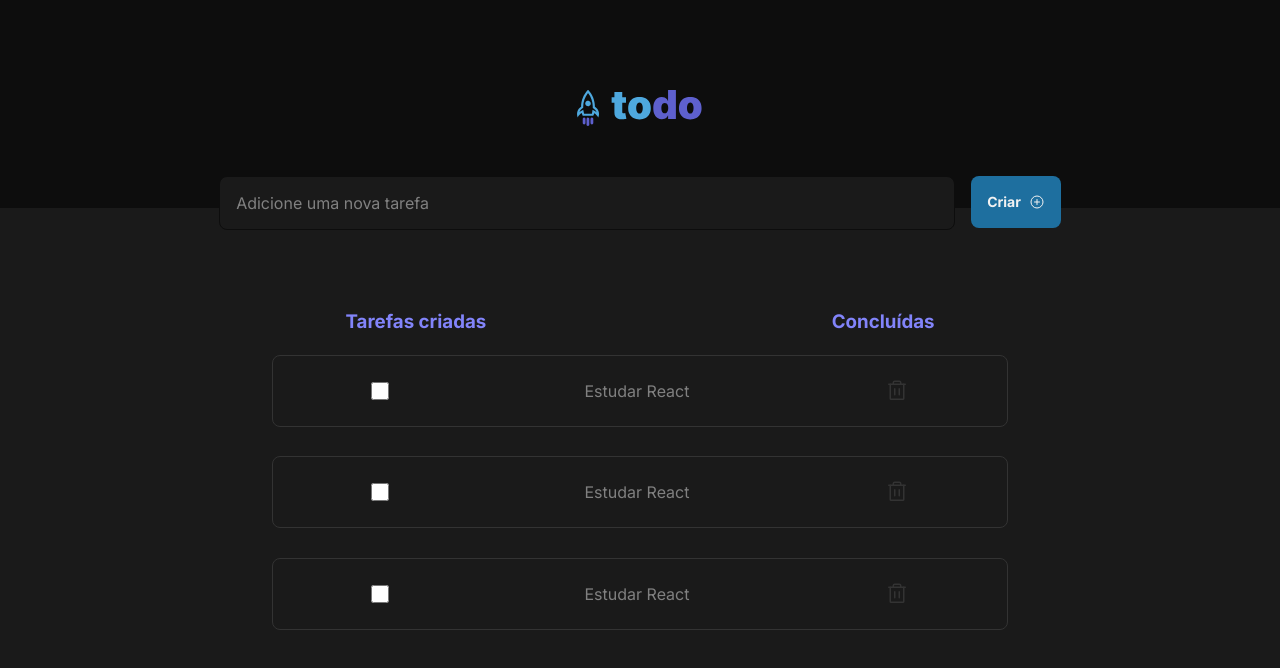
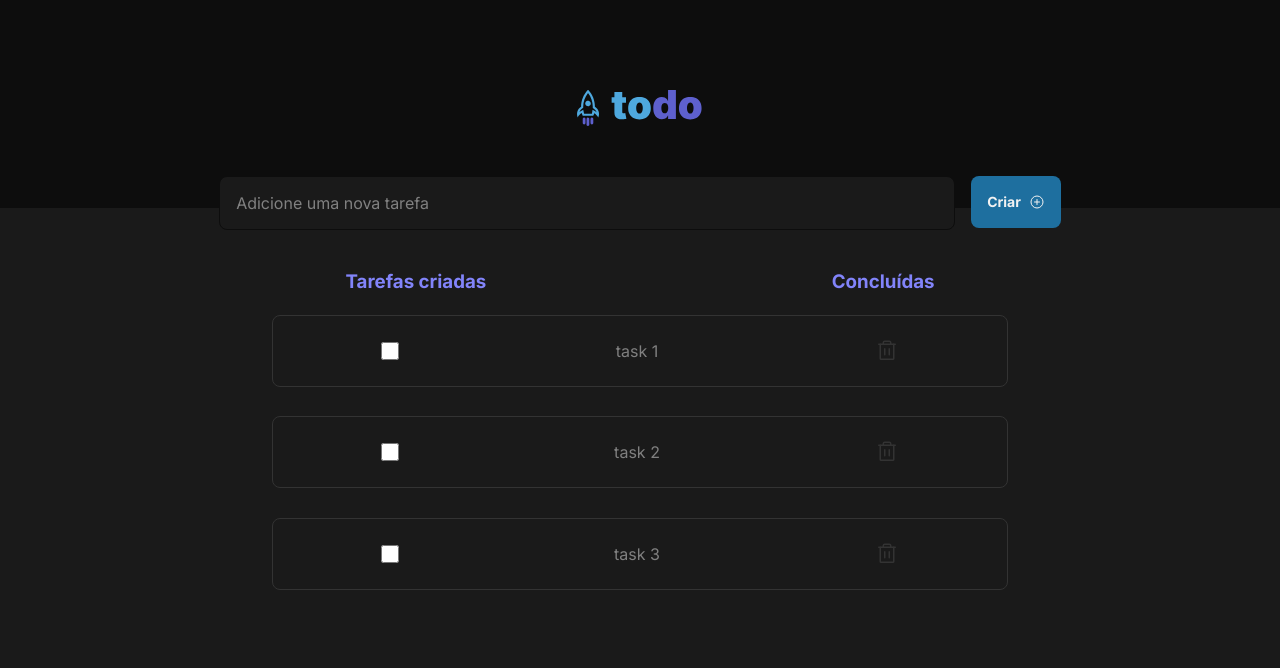
Before and after one commit to souzalipe/Todoo-Rocket, a React (Vite) app in the folder Todoo-Rocket/: page / in a window 1280 px wide. Shown: the top 668 px of the page. Built offline with nearby package versions, Linux system fonts and the light colour scheme.

Commit message:
atualiza componente Task para receber props e renderiza tarefas no App

```diff
--- a/Todoo-Rocket/src/App.jsx
+++ b/Todoo-Rocket/src/App.jsx
@@ -9,18 +9,18 @@ import "./styles/global.css";
 const tasks = [
   {
     id: 1,
-    title: "Estudar React",
-    completed: false,
+    title: "task 1",
+    completed: 'true',
   },
   {
     id: 2,
-    title: "Estudar CSS",
-    completed: true,
+    title:  "task 2",
+    completed: 'true',
   },
   {
     id: 3,
-    title: "Estudar HTML",
-    completed: false,
+    title:  "task 3",
+    completed: 'true',
   },
 ];
 
@@ -30,16 +30,22 @@ function App() {
       <div>
         <Header />
       </div>
-      <main>
+      <section>
         <div>
           <Post />
         </div>
-        {tasks.map((task) => {  /*aqui vou retornar o componente Task */
-          return (
-            <Task/>
-          );
-        })}
-      </main>
+      </section>
+      <section>
+        <div>
+          {tasks.map((task) => (
+            <Task
+              key={task.id}
+              title={task.title}
+              completed={task.completed}
+            />
+          ))}
+        </div>
+      </section>
     </main>
   );
 }
--- a/Todoo-Rocket/src/components/Post.jsx
+++ b/Todoo-Rocket/src/components/Post.jsx
@@ -1,8 +1,11 @@
 import React from "react";
+
 import { Input } from "./Input";
 import { Button } from "./Button";
+import { Task } from "./Task"
 
 import style from "../styles/Post.module.css";
+
 
 export function Post() {
   return (
@@ -21,9 +24,9 @@ export function Post() {
         </div>
       </form>
 
-      <header >
+      <header>
         <div className={style.header}>
-          <div className={style.createdTaskContainer} >
+          <div className={style.createdTaskContainer}>
             <h3>Tarefas criadas</h3>
           </div>
 
@@ -33,7 +36,6 @@ export function Post() {
         </div>
       </header>
 
-      <div></div>
     </article>
   );
 }
--- a/Todoo-Rocket/src/components/Task.jsx
+++ b/Todoo-Rocket/src/components/Task.jsx
@@ -1,18 +1,22 @@
 import React from "react";
 import style from "../styles/task.module.css";
+
 import { Trash } from "phosphor-react";
 
-export function Task() {
+export function Task({ id , title, completed }) {
   return (
     <div className={style.conteiner}>
       <div className={style.content}>
-                <input
-                    type="checkbox"
-                    className={style.checkbox}
+        <input type="checkbox" className={style.checkbox} />
+        <p id={id} status={completed}>
+          {title}
+        </p>
+        <button >
+          <Trash
+            className={style.button}
+            size={12}
+            style={{ height: "1.5rem", width: "1.5rem" }}
           />
-                <p>Estudar React</p>
-                <button>
-                    <Trash  className={style.button} size={12}  style={{height:"1.5rem", width: "1.5rem" }}/>
         </button>
       </div>
     </div>
--- a/Todoo-Rocket/src/styles/Post.module.css
+++ b/Todoo-Rocket/src/styles/Post.module.css
@@ -1,7 +1,7 @@
 .header {
     display: flex;
     justify-content: space-evenly ;
-    margin-top: 5rem;
+    margin-top: 2.5rem;
 }
 
 .createdTaskContainer {
```
Lines whose indentation alone changed are shown as unchanged.
